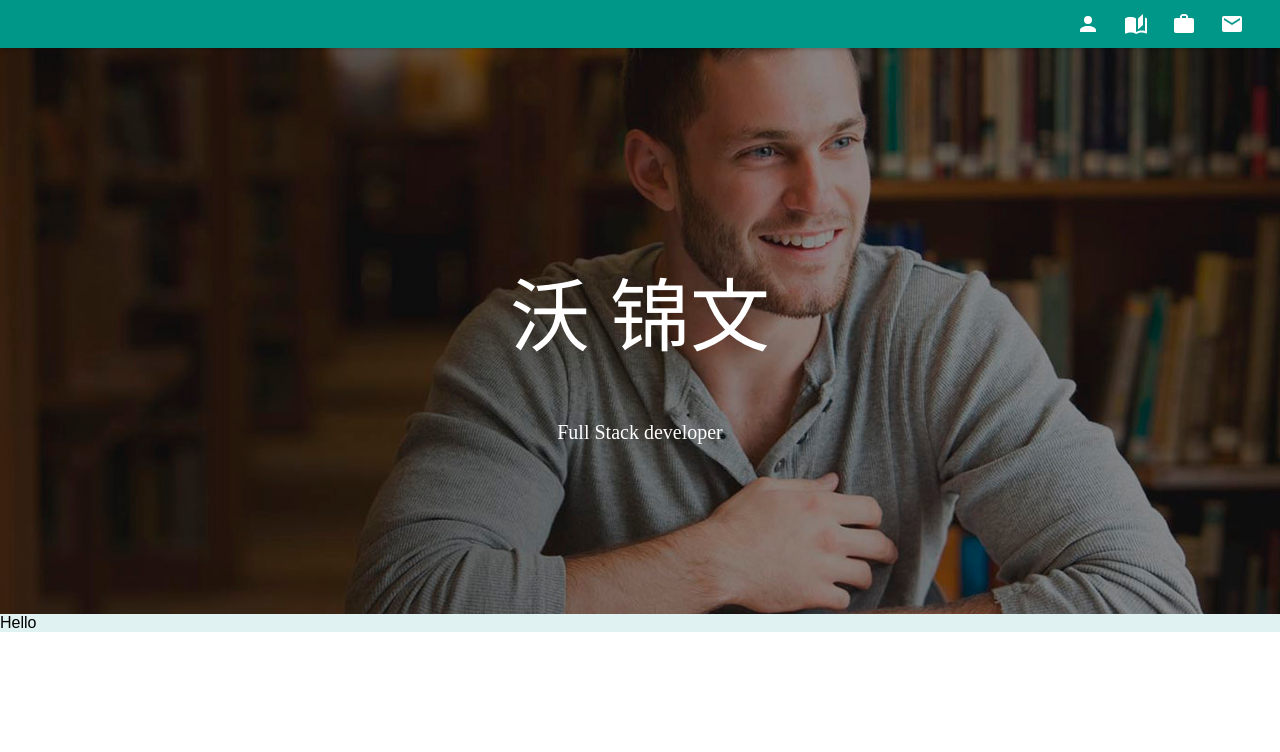
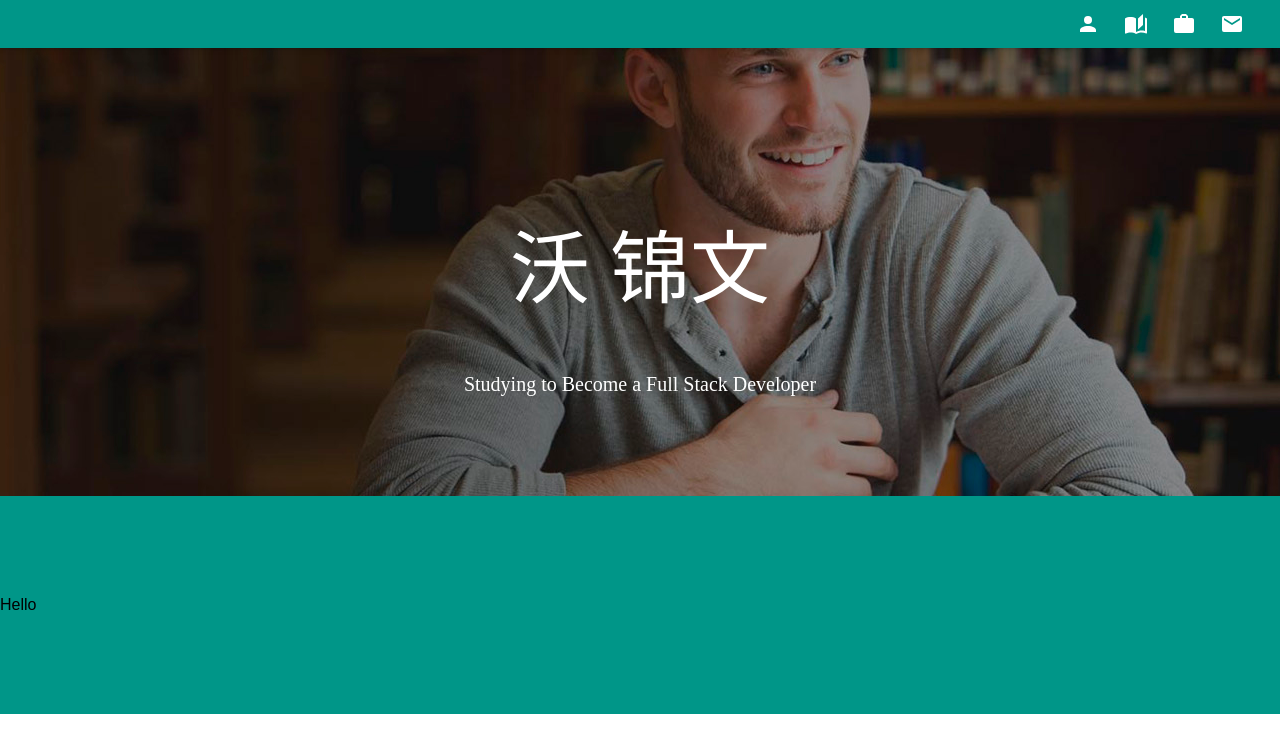
Before and after one commit to Lovegoodstudy/myresume-react, a React (Create React App) app: page / in a window 1280 px wide. Shown: the top 752 px of the page. Built offline with nearby package versions, Linux system fonts and the light colour scheme.

Commit message:
styles fixed

```diff
--- a/src/About.js
+++ b/src/About.js
@@ -3,8 +3,15 @@ import muiThemeable from 'material-ui/styles/muiThemeable';
 
 class About extends Component {
     render() {
+        let styles = {
+            background : {
+                backgroundColor: this.props.muiTheme.palette.aboutColor,
+                paddingTop : '100px',
+                paddingBottom : '100px'
+            }
+        };
         return(
-            <div className="About" style={{backgroundColor: this.props.muiTheme.palette.aboutColor}}>
+            <div className="About" style={styles.background}>
                 Hello
             </div>
         )
--- a/src/App.js
+++ b/src/App.js
@@ -16,7 +16,7 @@ const muiTheme = getMuiTheme({
     },
     palette: {
         appBarColor : teal500,
-        aboutColor : teal50,
+        aboutColor : teal500,
     }
 });
 
--- a/src/Header.js
+++ b/src/Header.js
@@ -2,23 +2,23 @@ import React,{Component} from 'react';
 import muiThemeable from 'material-ui/styles/muiThemeable';
 import Background from './img/header-bg.jpg'
 
-class About extends Component {
+class Header extends Component {
     render() {
         let styles = {
             background: {
                 backgroundImage: `url(${Background})`,
                 backgroundPosition: 'center',
                 paddingTop: '150px',
-                paddingBottom: '150px'
+                paddingBottom: '80px'
             }
         }
         return(
             <div className="Header" style={styles.background}>
                 <h1 style={{fontSize: '80px', color: '#ffffff', textAlign: 'center'}}>沃 锦文</h1>
-                <h3 style={{fontSize: '20px', color: '#ffffff', textAlign: 'center'}}>Full Stack developer</h3>
+                <h3 style={{fontSize: '20px', color: '#ffffff', textAlign: 'center'}}>Studying to Become a Full Stack Developer</h3>
             </div>
         )
     }
 }
 
-export default muiThemeable()(About)
+export default muiThemeable()(Header)
--- a/src/NavBar.js
+++ b/src/NavBar.js
@@ -7,28 +7,32 @@ class NavBar extends Component {
         let styles = {
             iconsBar : {
                 margin : '0 auto 0 auto'
+            },
+            icons : {
+                width:'24px',
+                height:'24px'
             }
         };
         return (
-            <AppBar showMenuIconButton={false}>
+            <AppBar showMenuIconButton={false} style={{position : 'fixed'}}>
                 <div className="iconsBar" style={styles.iconsBar}>
                     <IconButton tooltip="Introduction">
-                        <svg style="width:24px;height:24px" viewBox="0 0 24 24">
+                        <svg style={styles.icons} viewBox="0 0 24 24">
                             <path fill="#ffffff" d="M12,4A4,4 0 0,1 16,8A4,4 0 0,1 12,12A4,4 0 0,1 8,8A4,4 0 0,1 12,4M12,14C16.42,14 20,15.79 20,18V20H4V18C4,15.79 7.58,14 12,14Z" />
                         </svg>
                     </IconButton>
                     <IconButton tooltip="Education">
-                        <svg style="width:24px;height:24px" viewBox="0 0 24 24">
+                        <svg style={styles.icons} viewBox="0 0 24 24">
                             <path fill="#ffffff" d="M19,2L14,6.5V17.5L19,13V2M6.5,5C4.55,5 2.45,5.4 1,6.5V21.16C1,21.41 1.25,21.66 1.5,21.66C1.6,21.66 1.65,21.59 1.75,21.59C3.1,20.94 5.05,20.5 6.5,20.5C8.45,20.5 10.55,20.9 12,22C13.35,21.15 15.8,20.5 17.5,20.5C19.15,20.5 20.85,20.81 22.25,21.56C22.35,21.61 22.4,21.59 22.5,21.59C22.75,21.59 23,21.34 23,21.09V6.5C22.4,6.05 21.75,5.75 21,5.5V7.5L21,13V19C19.9,18.65 18.7,18.5 17.5,18.5C15.8,18.5 13.35,19.15 12,20V13L12,8.5V6.5C10.55,5.4 8.45,5 6.5,5V5Z" />
                         </svg>
                     </IconButton>
                     <IconButton tooltip="Experience">
-                        <svg style="width:24px;height:24px" viewBox="0 0 24 24">
+                        <svg style={styles.icons} viewBox="0 0 24 24">
                             <path fill="#ffffff" d="M14,6H10V4H14M20,6H16V4L14,2H10L8,4V6H4C2.89,6 2,6.89 2,8V19A2,2 0 0,0 4,21H20A2,2 0 0,0 22,19V8C22,6.89 21.1,6 20,6Z" />
                         </svg>
                     </IconButton>
                     <IconButton tooltip="Contact With Me">
-                        <svg style="width:24px;height:24px" viewBox="0 0 24 24">
+                        <svg style={styles.icons} viewBox="0 0 24 24">
                             <path fill="#ffffff" d="M20,8L12,13L4,8V6L12,11L20,6M20,4H4C2.89,4 2,4.89 2,6V18A2,2 0 0,0 4,20H20A2,2 0 0,0 22,18V6C22,4.89 21.1,4 20,4Z" />
                         </svg>
                     </IconButton>
```
